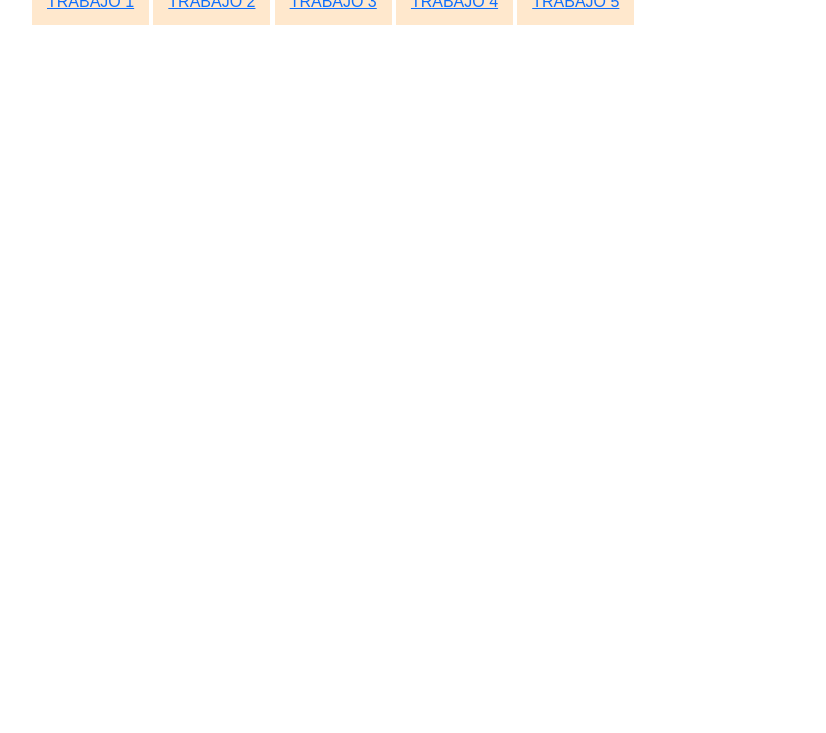
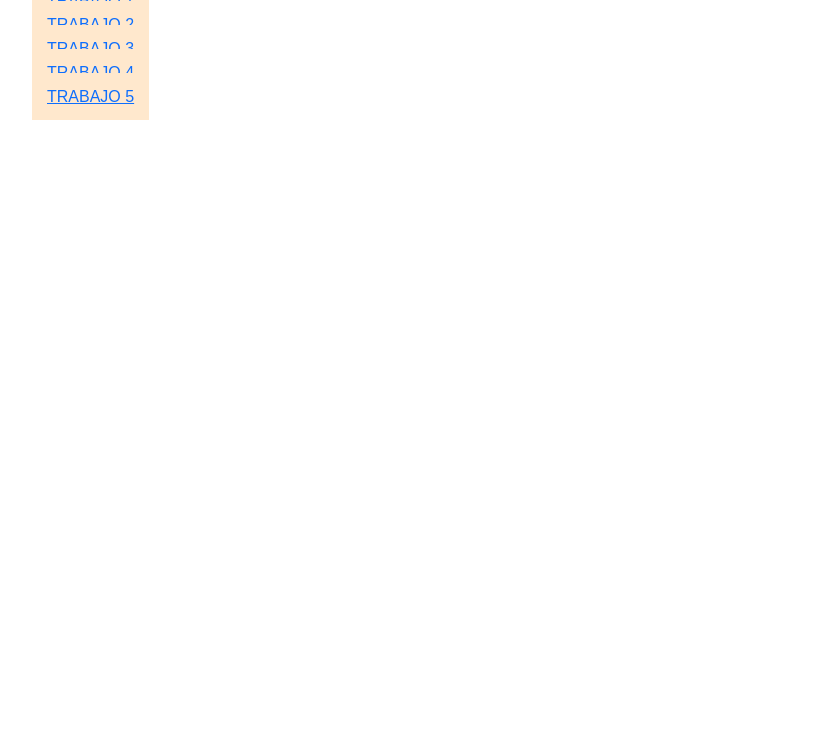
Before and after one commit to TadeoMendoza/plataformas-moviles-entregas, a plain HTML site: page index.html in a window 1280 px wide. Shown: the part 67-800 px from the top of the page, without its empty margins (50-876 px from the left). Drawn offline with nearby package versions, Linux system fonts and the light colour scheme.

Commit message:
Update index.html

```diff
--- a/index.html
+++ b/index.html
@@ -12,10 +12,24 @@
      <div class="row">
       <div class="col-12">
     <a href="tp-1/index.html"> Trabajo 1</a>
+      </div>
+
+      <div class="col-12">
     <a href="tp-2/index.html"> Trabajo 2</a>
+      </div>
+
+      <div class="col-12">
     <a href="tp-3/index.html"> Trabajo 3</a>
+      </div>
+
+      <div class="col-12">
     <a href="tp-4/index.html"> Trabajo 4</a>
+      </div>
+
+      <div class="col-12">
     <a href="tp-5/index.html"> Trabajo 5</a>
+      </div>
+
       </div>
      </div>
     </div>
```
